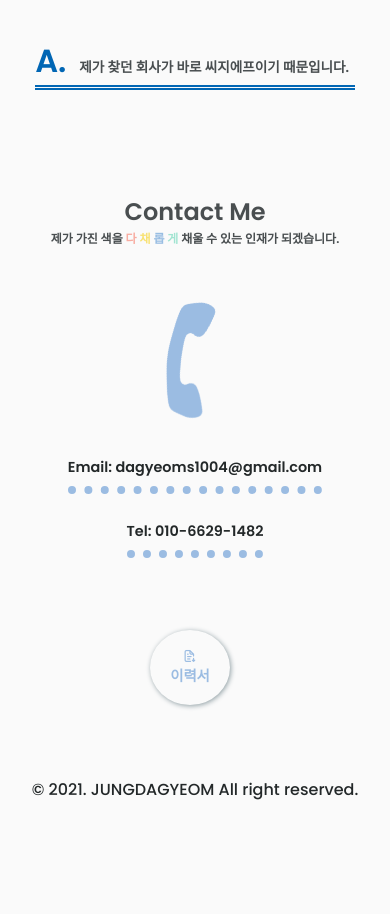
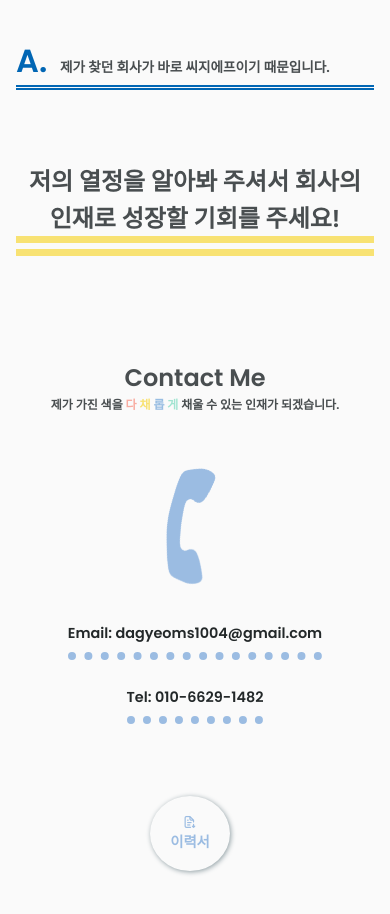
Before and after one commit to Jung-dagyeom/introduce, a plain HTML site: page index.html in a window 390 px wide. Shown: the part 4321-5235 px from the top of the page. Before the commit the page ends 5203 px from the top, so only its background shows below. Drawn offline with nearby package versions, Linux system fonts and the light colour scheme; a script that the page names is missing; some icons are missing.

Commit message:
16일 커밋

```diff
--- a/css/responsive.css
+++ b/css/responsive.css
@@ -122,6 +122,10 @@
         bottom: 20%;
         right: 15px;
     }
+/* ---------- reason  ---------- */
+    .reason__contants li:nth-child(5) {
+        font-size: var(--normal-font-size);
+    }
 /* ---------- footer ---------- */
     .footer__logo {
         display: none;
--- a/css/style.css
+++ b/css/style.css
@@ -442,6 +442,12 @@
         font-weight: bold;
         border-bottom: 5px double #0166b4;
     }
+    .reason__contants li:nth-child(5) {
+        padding-top: 2rem;
+        border-bottom: 20px double var(--yellow-color);
+        font-size: vaR(--mediem-font-size);
+        text-align: center;
+    }
     .reason__contants li span {
         color: #0166b4;
         font-size: var(--mediem-font-size);
--- a/index.html
+++ b/index.html
@@ -263,7 +263,10 @@
                     <span>A.</span> 직원의 성장을 진심으로 고민하는 회사
                 </li>
                 <li>
-                    <span>A.</span> 제가 찾던 회사가 바로 씨지에프이기 때문입니다.
+                    <span>A.</span> 제가 찾던 회사가 바로 씨지에프이기 때문입니다.<br>
+                </li>
+                <li>
+                    저의 열정을 알아봐 주셔서 회사의 인재로 성장할 기회를 주세요!
                 </li>
             </ul>
 
```
